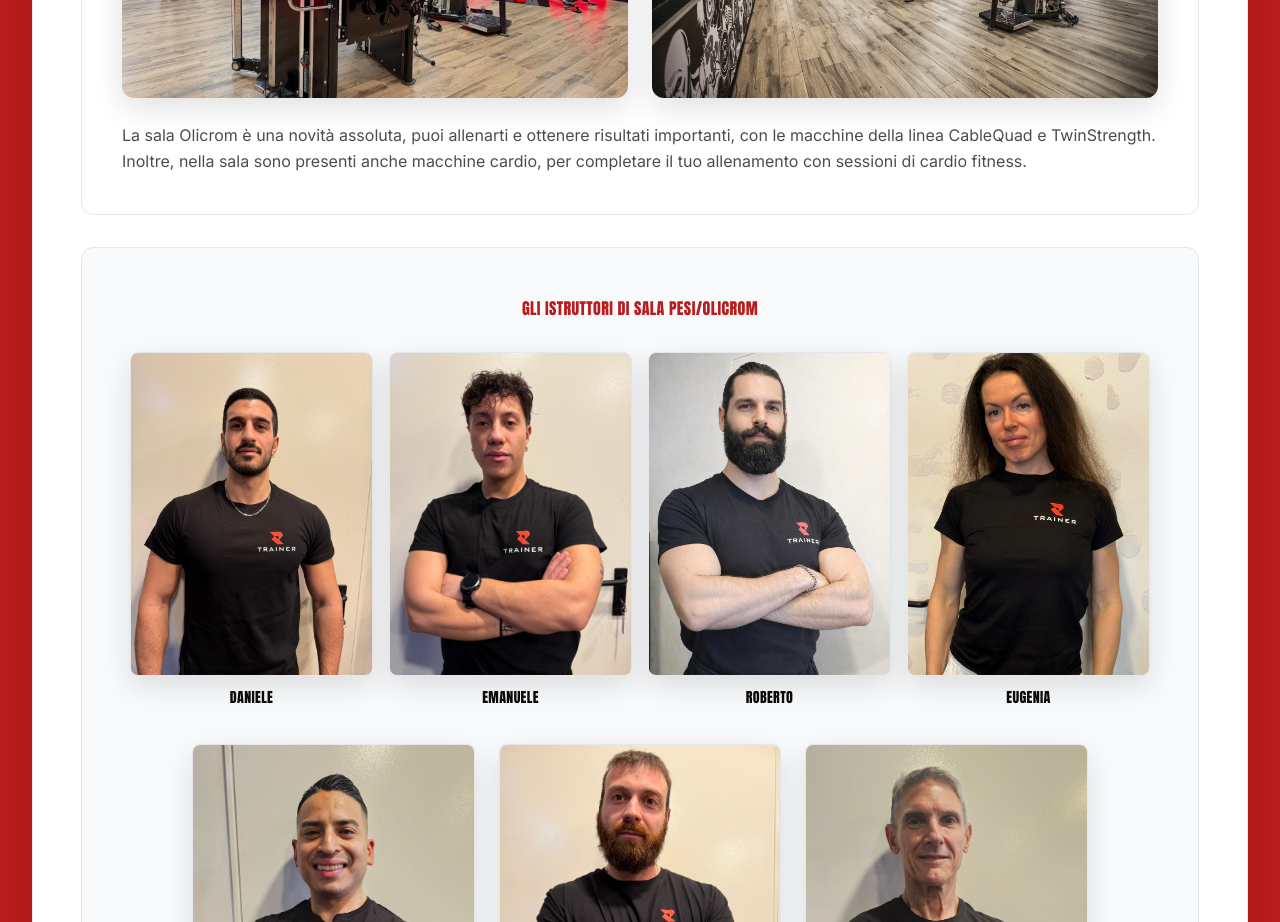
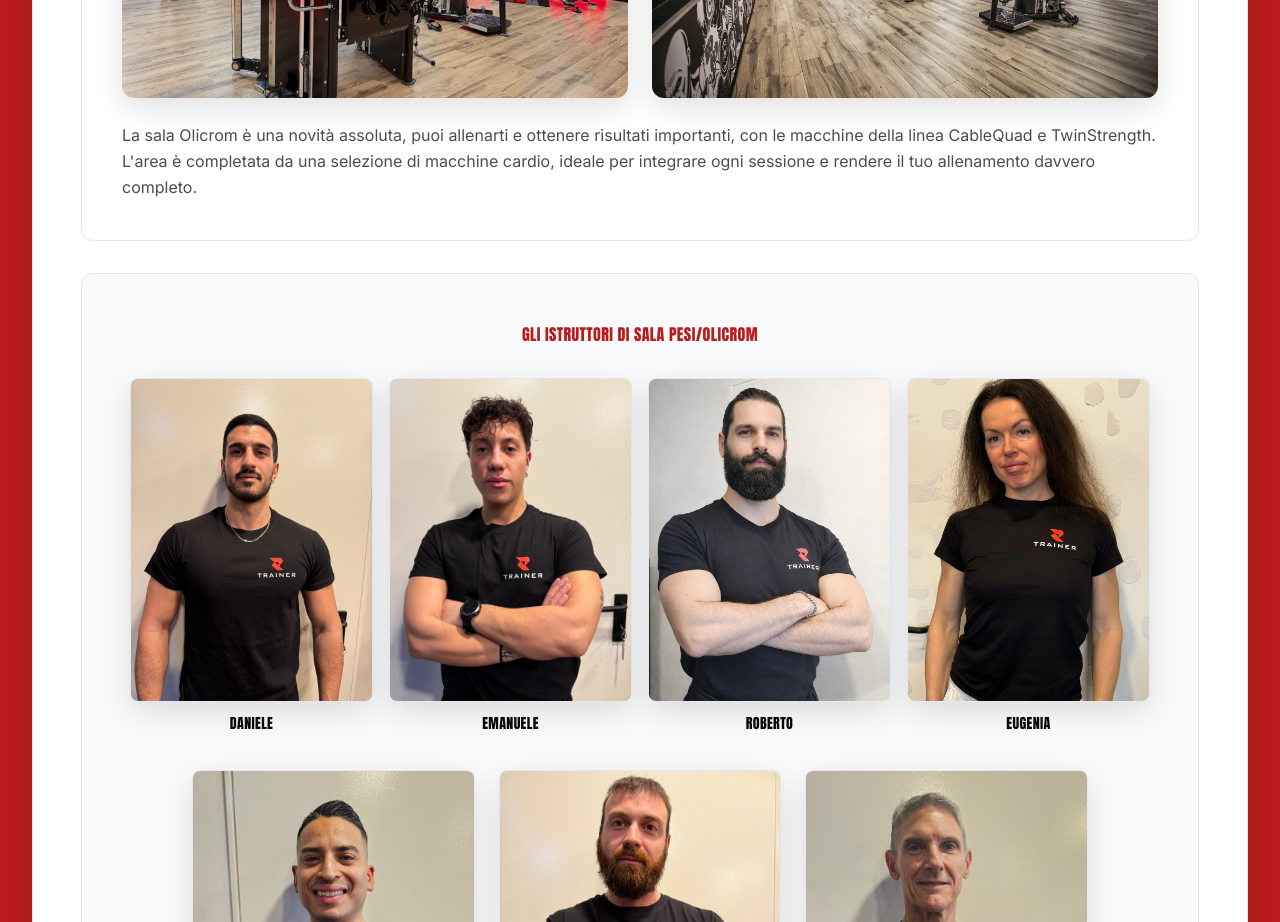
Before and after one commit to alelodato/red-gym, a Next.js app: page /about in a window 1280 px wide. Shown: the part 3920-4842 px from the top of the page. Built offline with nearby package versions, Linux system fonts and the light colour scheme.

Commit message:
aggiornato testo descrizione sala olicrom

```diff
--- a/app/about/page.js
+++ b/app/about/page.js
@@ -744,9 +744,7 @@ transition-all duration-300 hover:-translate-y-1 hover:shadow-xl">
               </div>
 
               <p className="mt-6 text-black/70 leading-relaxed">
-                La sala Olicrom è una novità assoluta, puoi allenarti e ottenere risultati importanti, con le macchine della linea CableQuad e TwinStrength.
-                <br />
-                Inoltre, nella sala sono presenti anche macchine cardio, per completare il tuo allenamento con sessioni di cardio fitness.
+                La sala Olicrom è una novità assoluta, puoi allenarti e ottenere risultati importanti, con le macchine della linea CableQuad e TwinStrength. L'area è completata da una selezione di macchine cardio, ideale per integrare ogni sessione e rendere il tuo allenamento davvero completo.
               </p>
             </div>
 
```
